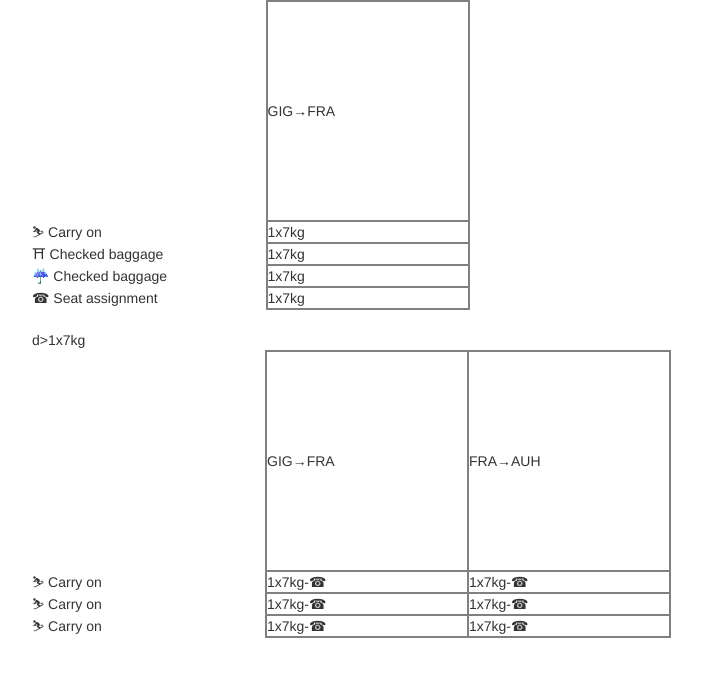
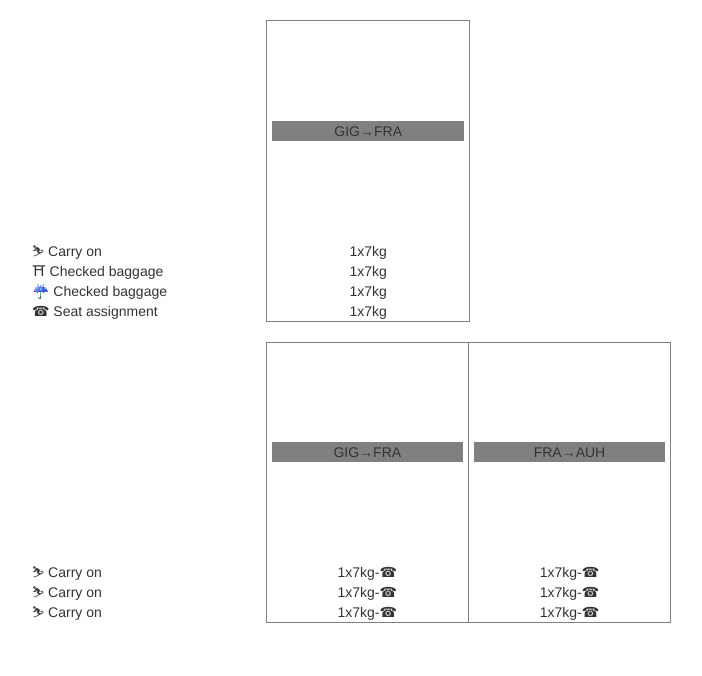
Before and after one commit to vetsinen/bf-draft, a website: page table-layout.html in a window 1280 px wide. Shown: the whole page, without its empty margins (38-740 px from the left). Drawn offline with nearby package versions, Linux system fonts and the light colour scheme.

Commit message:
simliar layout

```diff
--- a/table-layout.html
+++ b/table-layout.html
@@ -17,36 +17,48 @@
             src: url('ProximaNova-ThinIt.ttf'); /* Путь к файлу со шрифтом */
         }
 
-        .brand-family {
+        .brand {
             font-family: 'Proxima Nova', sans-serif;
             font-weight: 700;
             line-height: 23px;
             font-size: 15px;
             letter-spacing: -0.01em;
         }
-
         table {
-            /*border: 1px solid black;*/
-            /*border-collapse: collapse;*/l
+            border-collapse: collapse;
         }
-        td:first-child{
-            border: none;
+        td {
+            border-left: 1px solid grey;
+            border-right: 1px solid grey;
+            text-align: center;
         }
 
-        td {
-            /*border-left: 1px solid black;*/
-            /*border-right: 1px solid black;*/
-            border: 2px solid grey;
+        table tr:first-child td {
+            border-top: 1px solid grey;
         }
+        table tr:last-child td {
+            border-bottom: 1px solid grey;
+        }
+        table tr td:first-child{
+            border: none;
+            background: none;
+            text-align: left;
+        }
+        .segment-direction {
+            background-color: grey;
+            margin: 5px;
+        }
+
     </style>
 </head>
 <body>
 <div class="container">
     <div style="width: 438px;">
+        <br>
         <table width="100%">
             <tr>
                 <td width="234px" height="220px"><span>&nbsp;</span></td>
-                <td width="202px"><span>GIG→FRA</span></td>
+                <td width="202px"><div class="segment-direction">GIG→FRA</div></td>
             </tr>
             <tr>
                 <td>⛷ Carry on</td>
@@ -65,15 +77,15 @@
                 <td>1x7kg</td>
             </tr>
         </table>
-
     </div>
     <br>
+
     <div style="width: 639px">
         <table width="100%">
             <tr>
                 <td width="234px" height="220px"><span>&nbsp;</span></td>
-                <td width="202px"><span>GIG→FRA</span></td>
-                <td width="202px"><span>FRA→AUH</span></td>
+                <td width="202px"><div class="segment-direction">GIG→FRA</div></td>
+                <td width="202px"><div class="segment-direction">FRA→AUH</div></td>
             </tr>
             <tr>
                 <td>⛷ Carry on</td>
@@ -89,7 +101,6 @@
                 <td>⛷ Carry on</td>
                 <td>1x7kg-☎</td>
                 <td>1x7kg-☎</td>
-            </tr>d>1x7kg</td>
             </tr>
         </table>
 
```
